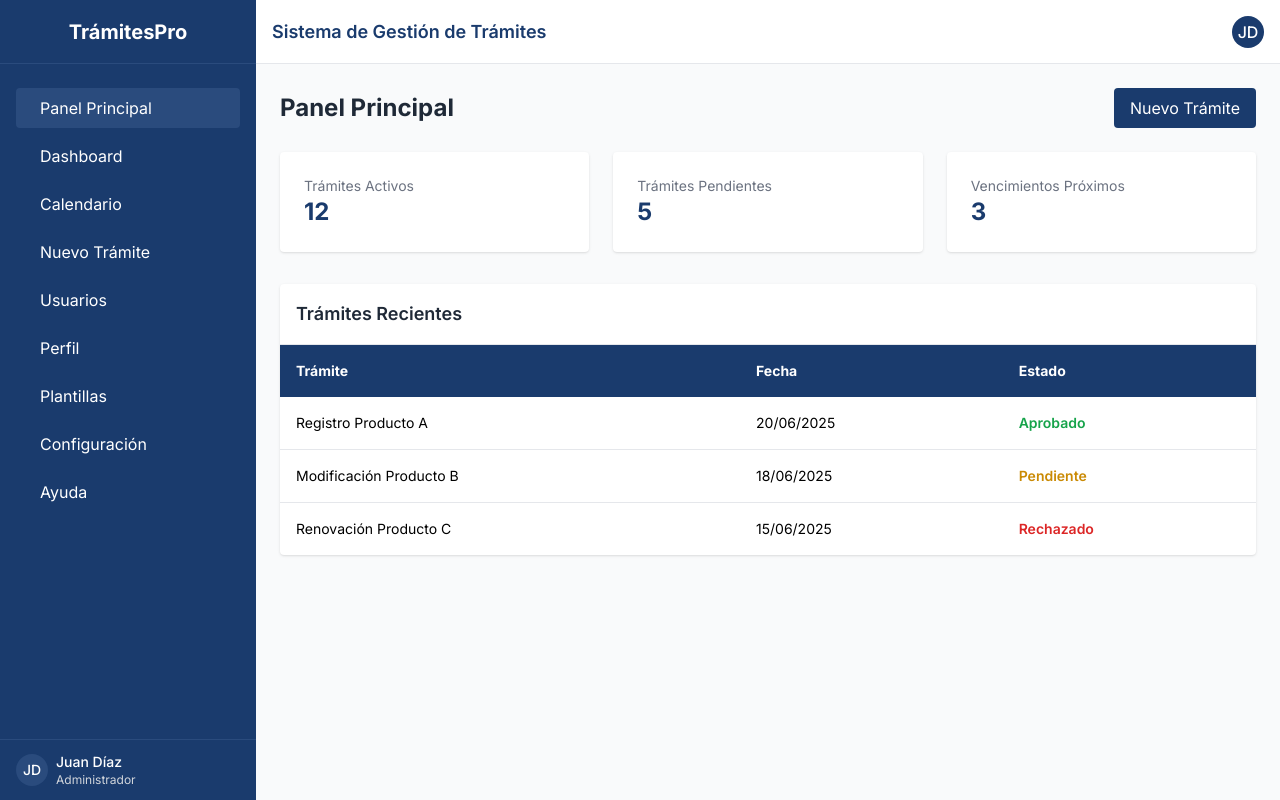
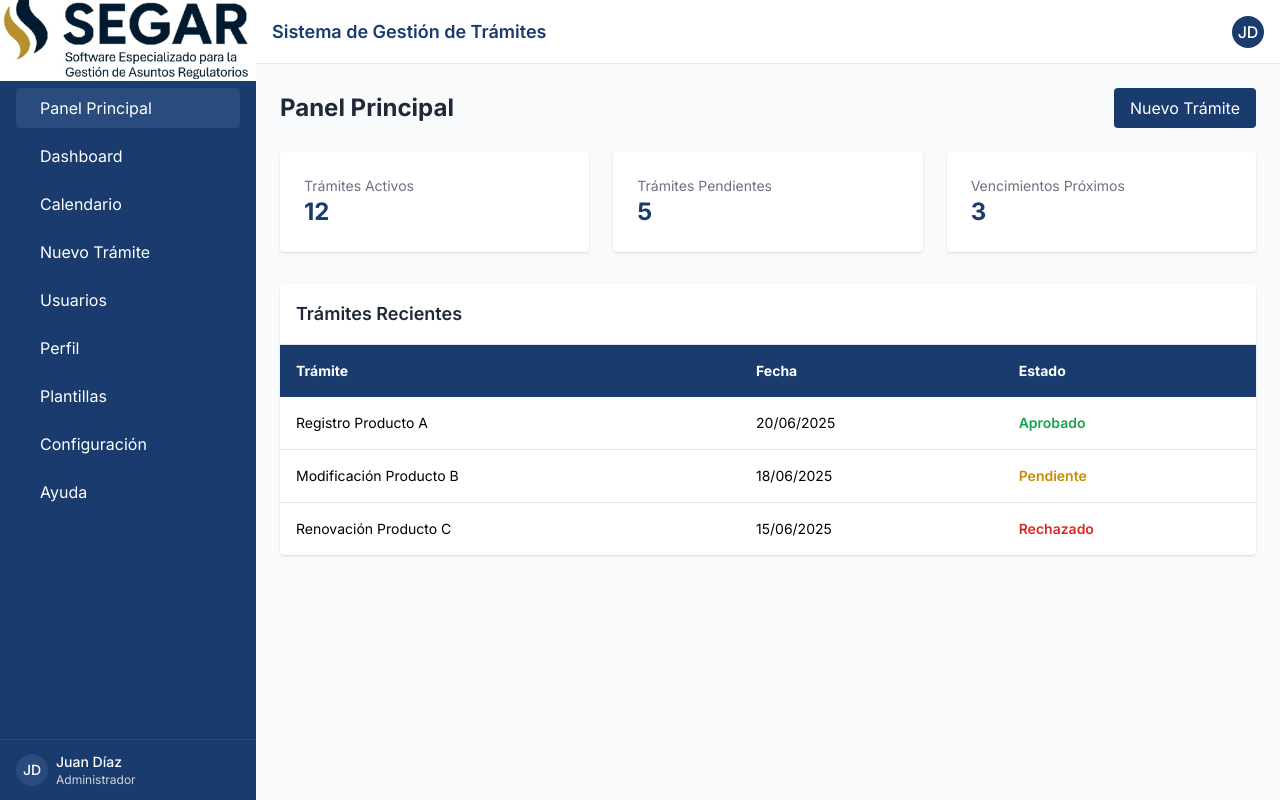
Before and after one commit to Juando26030/SEGAR-FrontEnd, an Angular app in the folder segar-frontend/: page /main/panel in a window 1280 px wide. Built offline with nearby package versions, Linux system fonts and the light colour scheme.

Commit message:
logo en el menu listo

```diff
--- a/segar-frontend/src/app/layout/menu-layout/menu-layout.component.html
+++ b/segar-frontend/src/app/layout/menu-layout/menu-layout.component.html
@@ -2,7 +2,7 @@
   <!-- Sidebar -->
   <aside class="w-64 bg-[#1a3b6d] text-white hidden md:flex flex-col">
     <div class="h-16 flex items-center justify-center border-b border-[#2a4b7d]">
-      <h1 class="text-xl font-bold">TrámitesPro</h1>
+      <img src="/Logo segar - copia.jpg" alt="SEGAR Logo" class="h-13 w-auto object-contain">
     </div>
     <nav class="flex-1 px-4 py-6 space-y-2">
       <a routerLink="/main/panel" routerLinkActive="bg-[#2a4b7d]" class="flex items-center px-4 py-2 rounded hover:bg-[#2a4b7d]">
```
